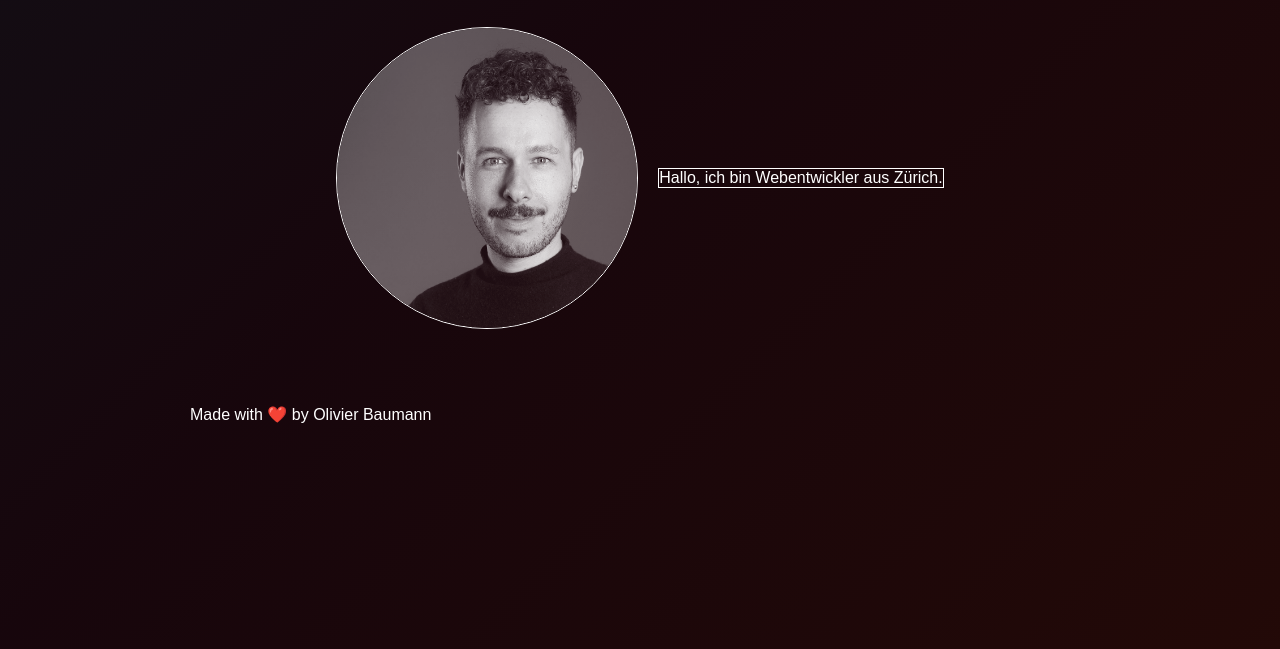
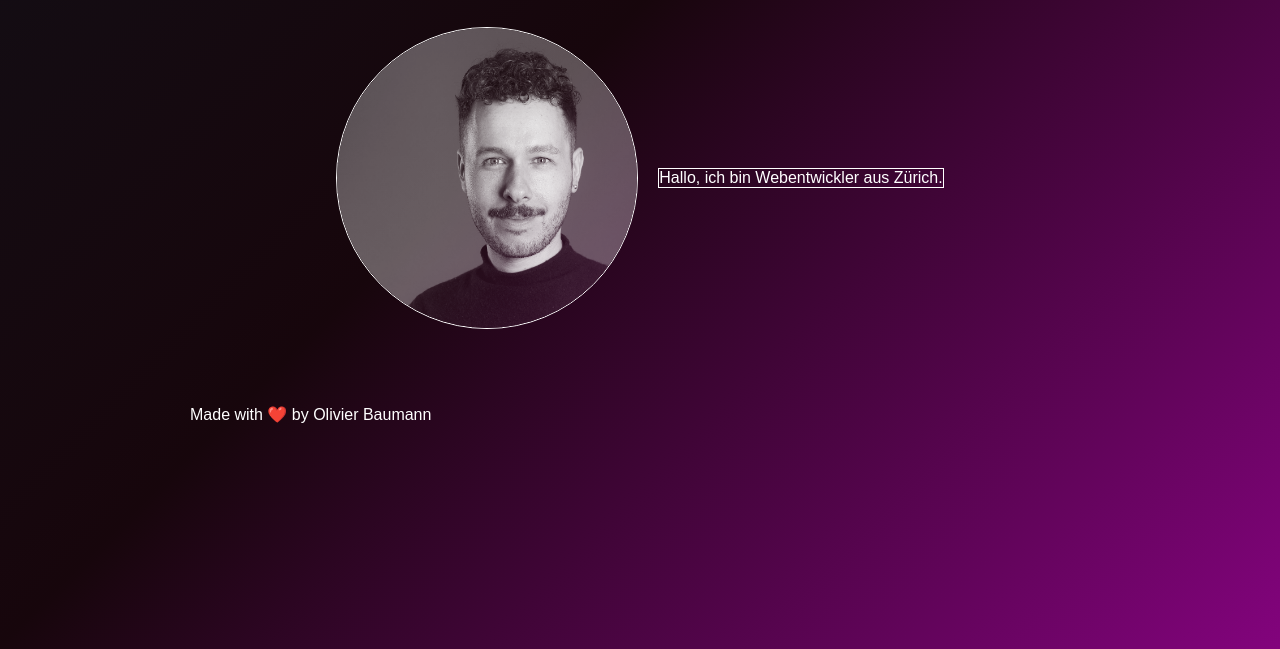
Before and after one commit to ovbm/qcc25, a plain HTML site: page index.html in a window 1280 px wide. Shown: the part 151-800 px from the top of the page. Drawn offline with Linux system fonts and the light colour scheme; a web font is replaced by a local one.

Commit message:
magenta background

```diff
--- a/style.css
+++ b/style.css
@@ -3,7 +3,7 @@ body {
   margin: 0;
   padding: 0;
   color: white;
-  background: linear-gradient(-45deg, #300d02, #17060c, #07212a, #072a22);
+  background: linear-gradient(-45deg, magenta, #17060c, #07212a, #072a22);
   background-size: 400% 400%;
   animation: gradient 15s ease infinite;
 }
```
